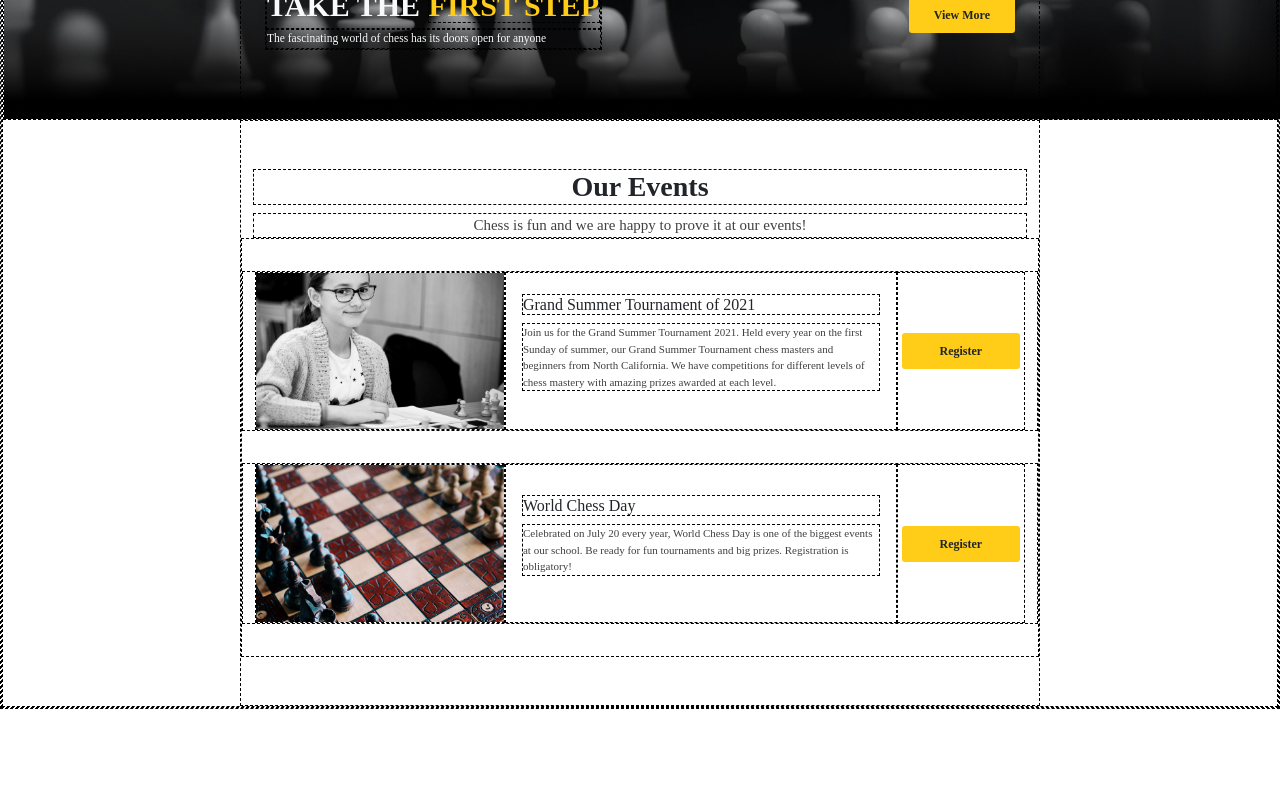
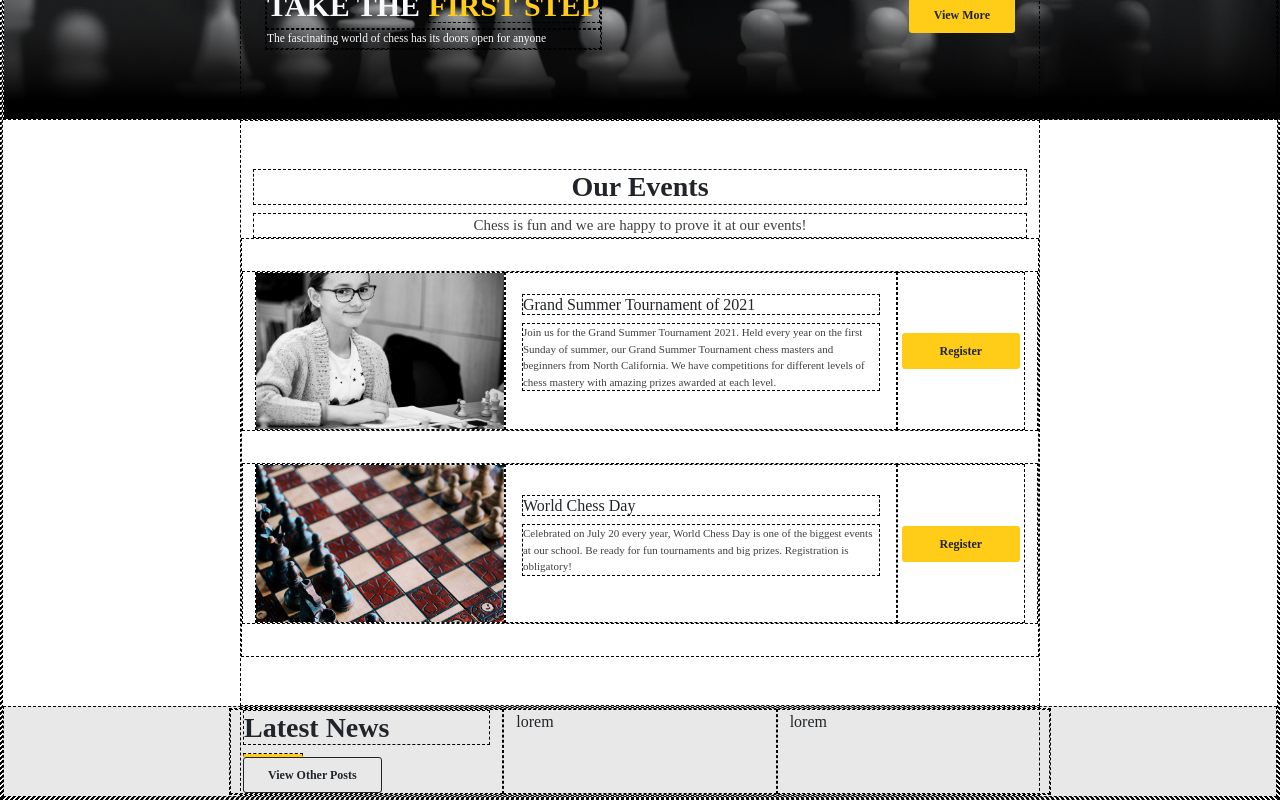
Before and after one commit to GioMench/proj-html-vuejs, a Vue app: page / in a window 1280 px wide. Shown: the part 1573-2373 px from the top of the page. Before the commit the page ends 2282 px from the top, so only its background shows below. Built offline with nearby package versions, Linux system fonts and the light colour scheme; a web font is replaced by a local one.

Commit message:
create news secton component and set structure

```diff
--- a/src/components/MainApp.vue
+++ b/src/components/MainApp.vue
@@ -6,6 +6,7 @@ import PlayBannerApp from './PlayBannerApp.vue'
 import CoursesApp from './CoursesApp.vue'
 import StepBannerApp from './StepBannerApp.vue'
 import EventsApp from './EventsApp.vue'
+import NewsApp from './NewsApp.vue'
 export default {
     name: 'MainApp',
     components: {
@@ -15,7 +16,8 @@ export default {
         PlayBannerApp,
         CoursesApp,
         StepBannerApp,
-        EventsApp
+        EventsApp,
+        NewsApp
     }
 }
 </script>
@@ -35,6 +37,8 @@ export default {
     <StepBannerApp />
     <!--events-section-->
     <EventsApp />
+    <!--news-section-->
+    <NewsApp />
 
 
 
--- /dev/null
+++ b/src/components/NewsApp.vue
@@ -0,0 +1,30 @@
+<script>
+export default {
+    name: 'NewsApp'
+}
+</script>
+
+<template>
+    <!--news-section-->
+    <section class="bg_light">
+        <div class="me_container">
+            <div class="row">
+                <div class="col-4">
+                    <h3 class=" text-capitalize fw-semibold">
+                        latest news
+                    </h3>
+                    <div style="border-bottom: 3px #FFCD18 solid; width: 60px;"></div>
+                    <button type="button" class="btn btn-outline-dark px-4 py-2 fw-semibold"
+                        style="--bs-btn-padding-y: .25rem; --bs-btn-padding-x: .5rem; --bs-btn-font-size: .75rem;border-width: 1.5px;">
+                        View Other Posts
+                    </button>
+                </div>
+                <div class="col-4">lorem</div>
+                <div class="col-4">lorem</div>
+            </div>
+        </div>
+
+    </section>
+</template>
+
+<style scoped></style>
```
